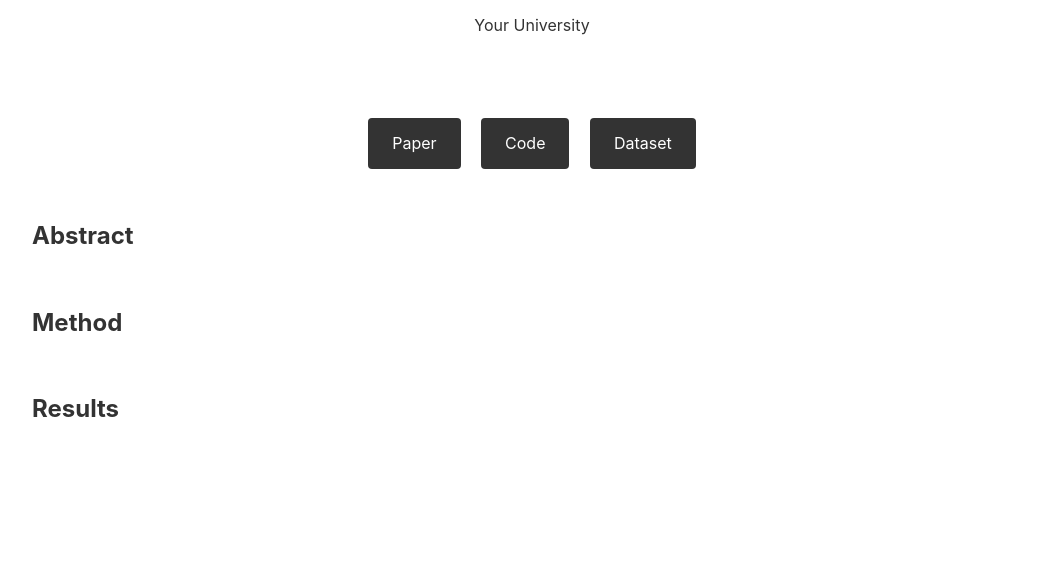
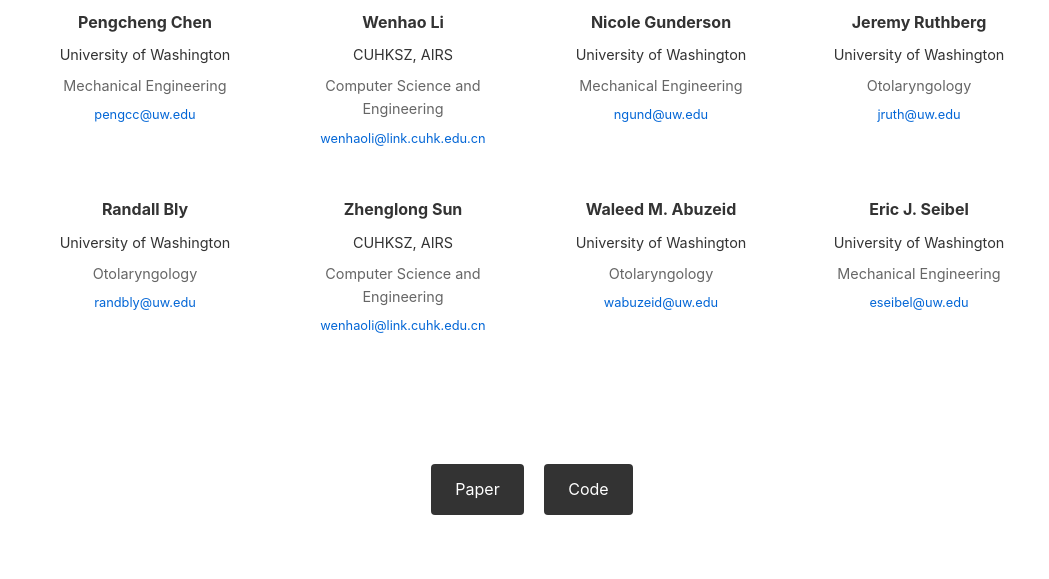
Before and after one commit to PearsonChen123/Endoperfect_homepage, a plain HTML site: page index.html in a window 1280 px wide. Shown: the part 285-864 px from the top of the page, without its empty margins (108-1157 px from the left). Before the commit the page ends 800 px from the top, so only its background shows below. Drawn offline with Linux system fonts and the light colour scheme.

Commit message:
Add project page content with authors and paper link

```diff
--- a/index.html
+++ b/index.html
@@ -5,7 +5,6 @@
     <meta name="viewport" content="width=device-width, initial-scale=1.0">
     <title>EndoPerfect: A Hybrid NeRF-Stereo Vision Approach</title>
     <style>
-        /* Basic styling */
         body {
             font-family: -apple-system, BlinkMacSystemFont, 'Segoe UI', Roboto, Oxygen, Ubuntu, Cantarell, sans-serif;
             line-height: 1.6;
@@ -28,11 +27,41 @@
         .title {
             font-size: 2.5rem;
             margin-bottom: 1rem;
+            line-height: 1.3;
         }
 
         .authors {
-            font-size: 1.2rem;
+            display: grid;
+            grid-template-columns: repeat(4, 1fr);
+            gap: 2rem;
+            max-width: 1000px;
+            margin: 2rem auto;
+            text-align: center;
+        }
+
+        .author {
             margin-bottom: 1rem;
+        }
+
+        .author-name {
+            font-weight: bold;
+            margin-bottom: 0.5rem;
+        }
+
+        .affiliation {
+            font-size: 0.9rem;
+            margin-bottom: 0.5rem;
+        }
+
+        .department {
+            font-size: 0.9rem;
+            color: #666;
+            margin-bottom: 0.5rem;
+        }
+
+        .email {
+            font-size: 0.8rem;
+            color: #0366d6;
         }
 
         .links {
@@ -54,60 +83,80 @@
         .button:hover {
             background-color: #555;
         }
-
-        .content {
-            margin: 2rem 0;
-        }
-
-        .section {
-            margin: 3rem 0;
-        }
-
-        img {
-            max-width: 100%;
-            height: auto;
-            display: block;
-            margin: 2rem auto;
-        }
     </style>
 </head>
 <body>
     <div class="container">
         <div class="header">
-            <h1 class="title">EndoPerfect: A Hybrid NeRF-Stereo Vision Approach</h1>
+            <h1 class="title">EndoPerfect: A Hybrid NeRF-Stereo Vision Approach Pioneering Monocular Depth Estimation and 3D Reconstruction in Endoscopy</h1>
+
             <div class="authors">
-                <span>PearsonChen</span>
-                <!-- Add other authors -->
-            </div>
-            <div class="affiliations">
-                Your University
+                <div class="author">
+                    <div class="author-name">Pengcheng Chen</div>
+                    <div class="affiliation">University of Washington</div>
+                    <div class="department">Mechanical Engineering</div>
+                    <div class="email">pengcc@uw.edu</div>
+                </div>
+
+                <div class="author">
+                    <div class="author-name">Wenhao Li</div>
+                    <div class="affiliation">CUHKSZ, AIRS</div>
+                    <div class="department">Computer Science and Engineering</div>
+                    <div class="email">wenhaoli@link.cuhk.edu.cn</div>
+                </div>
+
+                <div class="author">
+                    <div class="author-name">Nicole Gunderson</div>
+                    <div class="affiliation">University of Washington</div>
+                    <div class="department">Mechanical Engineering</div>
+                    <div class="email">ngund@uw.edu</div>
+                </div>
+
+                <div class="author">
+                    <div class="author-name">Jeremy Ruthberg</div>
+                    <div class="affiliation">University of Washington</div>
+                    <div class="department">Otolaryngology</div>
+                    <div class="email">jruth@uw.edu</div>
+                </div>
+
+                <div class="author">
+                    <div class="author-name">Randall Bly</div>
+                    <div class="affiliation">University of Washington</div>
+                    <div class="department">Otolaryngology</div>
+                    <div class="email">randbly@uw.edu</div>
+                </div>
+
+                <div class="author">
+                    <div class="author-name">Zhenglong Sun</div>
+                    <div class="affiliation">CUHKSZ, AIRS</div>
+                    <div class="department">Computer Science and Engineering</div>
+                    <div class="email">wenhaoli@link.cuhk.edu.cn</div>
+                </div>
+
+                <div class="author">
+                    <div class="author-name">Waleed M. Abuzeid</div>
+                    <div class="affiliation">University of Washington</div>
+                    <div class="department">Otolaryngology</div>
+                    <div class="email">wabuzeid@uw.edu</div>
+                </div>
+
+                <div class="author">
+                    <div class="author-name">Eric J. Seibel</div>
+                    <div class="affiliation">University of Washington</div>
+                    <div class="department">Mechanical Engineering</div>
+                    <div class="email">eseibel@uw.edu</div>
+                </div>
             </div>
         </div>
 
         <div class="links">
-            <a href="#" class="button">Paper</a>
-            <a href="#" class="button">Code</a>
-            <a href="#" class="button">Dataset</a>
+            <a href="https://arxiv.org/abs/2410.04041" class="button">Paper</a>
+            <a href="https://github.com/PearsonChen123/EndoPerfect" class="button">Code</a>
             <!-- Add more links as needed -->
         </div>
 
         <div class="content">
-            <div class="section">
-                <h2>Abstract</h2>
-                <p>
-                    <!-- Your abstract here -->
-                </p>
-            </div>
-
-            <div class="section">
-                <h2>Method</h2>
-                <!-- Add your method description and images -->
-            </div>
-
-            <div class="section">
-                <h2>Results</h2>
-                <!-- Add your results and visualizations -->
-            </div>
+            <!-- Add your content sections here -->
         </div>
     </div>
 </body>
```
